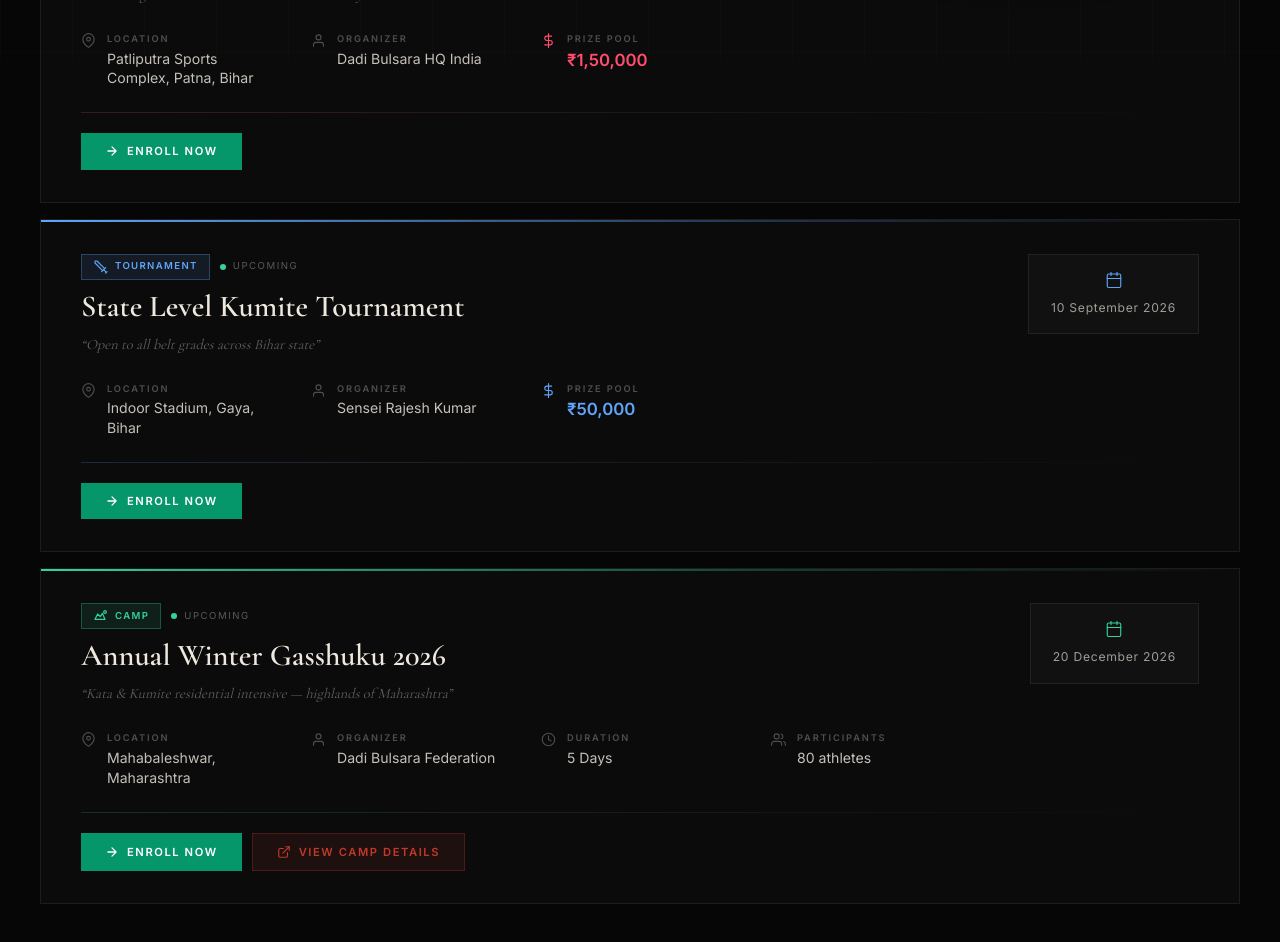
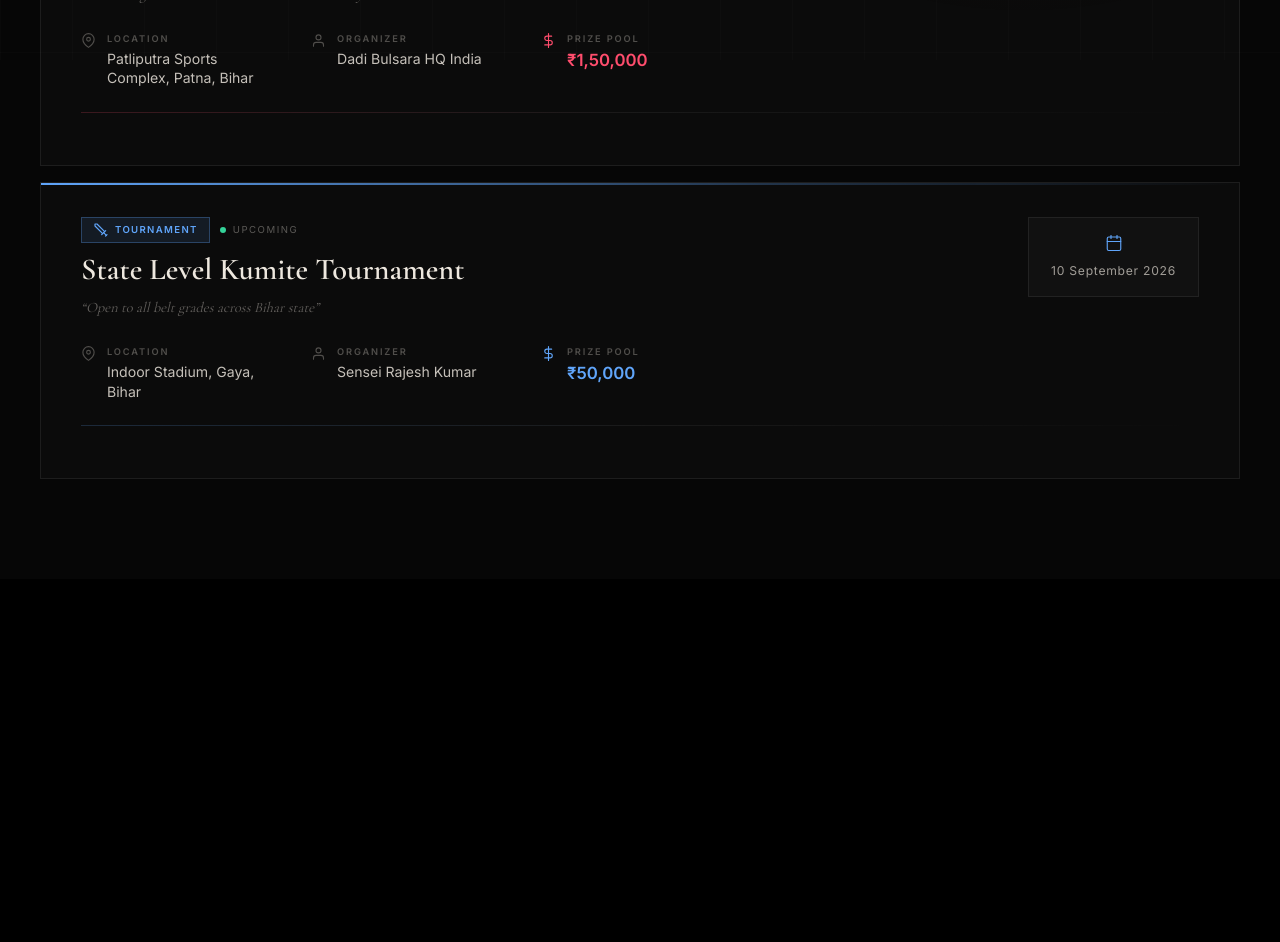
Before and after one commit to op2624685-sys/Dadi-Bulsara-Ashihara-Karate, a Next.js app: page /events in a window 1280 px wide. Shown: the part 740-1682 px from the top of the page. After the commit the page ends 1319 px from the top, so only its background shows below. Built offline with nearby package versions, Linux system fonts and the light colour scheme.

Commit message:
remove the camp from the events page

```diff
--- a/src/app/(main)/events/EventsPage.tsx
+++ b/src/app/(main)/events/EventsPage.tsx
@@ -13,7 +13,7 @@ type Participant = {
   placement?: "1st" | "2nd" | "3rd" | null;
 };
 
-type EventType = "Tournament" | "Championship" | "Seminar" | "Camp";
+type EventType = "Tournament" | "Championship" | "Seminar" ;
 
 type KarateEvent = {
   id: string;
@@ -55,19 +55,6 @@ const EVENTS: KarateEvent[] = [
     highlight: "Open to all belt grades across Bihar state",
   },
   {
-    id: "e5",
-    title: "Annual Winter Gasshuku 2026",
-    date: "20 December 2026",
-    location: "Mahabaleshwar, Maharashtra",
-    organizer: "Dadi Bulsara Federation",
-    type: "Camp",
-    duration: "5 Days",
-    totalParticipants: 80,
-    status: "upcoming",
-    highlight: "Kata & Kumite residential intensive — highlands of Maharashtra",
-    slug: "sis-gto-training-camp-2011",
-  },
-  {
     id: "e3",
     title: "All India Full Contact Karate Championship 2025",
     date: "20 December 2025",
@@ -101,51 +88,12 @@ const EVENTS: KarateEvent[] = [
       { id:"p8", name:"Manish Kumar", role:"Student", state:"Bihar",       belt:"Yellow Belt",          placement:null  },
     ],
   },
-  {
-    id: "e6",
-    title: "SIS GTO Training Camp 2011",
-    date: "March 2011",
-    location: "Mahabaleshwar, Maharashtra",
-    organizer: "Dadi Bulsara Federation",
-    type: "Camp",
-    duration: "5 Days",
-    totalParticipants: 75,
-    status: "past",
-    highlight: "First international instructors · Kata & Kumite intensive",
-    slug: "sis-gto-training-camp-2011",
-    participants: [
-      { id:"c1", name:"Sensei K. Tanaka", role:"Teacher", state:"Japan",       belt:"Black Belt (6th Dan)", placement:null  },
-      { id:"c2", name:"Sensei R. Desai",  role:"Teacher", state:"Maharashtra", belt:"Black Belt (5th Dan)", placement:null  },
-      { id:"c3", name:"Rahul Singh",      role:"Student", state:"Bihar",       belt:"Brown Belt",           placement:"1st" },
-      { id:"c4", name:"Neha Gupta",       role:"Student", state:"UP",          belt:"Green Belt",           placement:"2nd" },
-      { id:"c5", name:"Vikram Das",       role:"Student", state:"West Bengal", belt:"Blue Belt",            placement:"3rd" },
-    ],
-  },
-  {
-    id: "e7",
-    title: "Sabaki Challenge Camp 2013",
-    date: "July 2013",
-    location: "Alibaug Beach, Maharashtra",
-    organizer: "Dadi Bulsara Federation",
-    type: "Camp",
-    duration: "3 Days",
-    totalParticipants: 95,
-    status: "past",
-    highlight: "Beach sabaki training · Ocean conditioning drills",
-    slug: "sabaki-challenge-camp-2013",
-    participants: [
-      { id:"d1", name:"Anjali Roy",   role:"Student", state:"West Bengal", belt:"Brown Belt",           placement:"1st" },
-      { id:"d2", name:"Ravi Teja",    role:"Teacher", state:"Odisha",      belt:"Black Belt (2nd Dan)", placement:"2nd" },
-      { id:"d3", name:"Suresh Patil", role:"Student", state:"Maharashtra", belt:"Blue Belt",            placement:"3rd" },
-    ],
-  },
 ];
 
 const TYPE_META: Record<EventType, { color:string; dim:string; border:string; label:string }> = {
   Championship: { color:"#FF4D6D", dim:"rgba(255,77,109,0.1)",  border:"rgba(255,77,109,0.3)",  label:"Championship" },
   Tournament:   { color:"#60A5FA", dim:"rgba(96,165,250,0.1)",  border:"rgba(96,165,250,0.3)",  label:"Tournament"   },
   Seminar:      { color:"#A78BFA", dim:"rgba(167,139,250,0.1)", border:"rgba(167,139,250,0.3)", label:"Seminar"      },
-  Camp:         { color:"#34D399", dim:"rgba(52,211,153,0.1)",  border:"rgba(52,211,153,0.3)",  label:"Camp"         },
 };
 
 const TYPE_ICONS: Record<EventType|"All", React.ReactNode> = {
@@ -169,11 +117,7 @@ const TYPE_ICONS: Record<EventType|"All", React.ReactNode> = {
       <line x1="16" y1="16" x2="20" y2="20"/><line x1="19" y1="21" x2="21" y2="19"/>
     </svg>
   ),
-  Camp: (
-    <svg viewBox="0 0 24 24" fill="none" stroke="currentColor" strokeWidth="1.8" strokeLinecap="round" strokeLinejoin="round" style={{width:16,height:16}}>
-      <path d="M3 17l4-8 4 4 3-5 4 9H3z"/><circle cx="18" cy="6" r="2"/>
-    </svg>
-  ),
+
   Seminar: (
     <svg viewBox="0 0 24 24" fill="none" stroke="currentColor" strokeWidth="1.8" strokeLinecap="round" strokeLinejoin="round" style={{width:16,height:16}}>
       <path d="M2 3h6a4 4 0 014 4v14a3 3 0 00-3-3H2z"/><path d="M22 3h-6a4 4 0 00-4 4v14a3 3 0 013-3h7z"/>
@@ -311,7 +255,7 @@ export default function EventsPage() {
                 Filter by Type
               </span>
               <div className="ep-type-filters">
-                {(["All","Tournament","Championship","Camp","Seminar"] as const).map(tp => {
+                {(["All","Tournament","Championship","Seminar"] as const).map(tp => {
                   const meta  = tp !== "All" ? TYPE_META[tp as EventType] : null;
                   const active = typeFilter === tp;
                   const cnt   = counts[tp] ?? 0;
@@ -436,38 +380,6 @@ export default function EventsPage() {
                     {/* ── DIVIDER ── */}
                     <div className="ep-divider" style={{background:`linear-gradient(90deg,${meta.color}33,rgba(255,255,255,0.06),transparent)`}}/>
 
-                    {/* ── ACTIONS ── */}
-                    <div className="ep-actions">
-                      {/* upcoming non-camp: enroll */}
-                      {ev.status==="upcoming" && ev.type!=="Camp" && (
-                        <button className="ep-btn ep-btn--enroll" onClick={e=>{e.stopPropagation();alert(`Enrolling: ${ev.title}`);}}>
-                          <svg viewBox="0 0 24 24" fill="none" stroke="currentColor" strokeWidth="2.2" strokeLinecap="round" strokeLinejoin="round" style={{width:14,height:14}}>
-                            <path d="M5 12h14M12 5l7 7-7 7"/>
-                          </svg>
-                          Enroll Now
-                        </button>
-                      )}
-
-                      {/* upcoming camp: enroll + view details */}
-                      {ev.status==="upcoming" && ev.type==="Camp" && (
-                        <>
-                          <button className="ep-btn ep-btn--enroll" onClick={e=>{e.stopPropagation();alert(`Enrolling for camp: ${ev.title}`);}}>
-                            <svg viewBox="0 0 24 24" fill="none" stroke="currentColor" strokeWidth="2.2" strokeLinecap="round" strokeLinejoin="round" style={{width:14,height:14}}>
-                              <path d="M5 12h14M12 5l7 7-7 7"/>
-                            </svg>
-                            Enroll Now
-                          </button>
-                          {ev.slug && (
-                            <button className="ep-btn ep-btn--camp" onClick={e=>{e.stopPropagation();router.push(`/camps/${ev.slug}`);}}>
-                              <svg viewBox="0 0 24 24" fill="none" stroke="currentColor" strokeWidth="2" strokeLinecap="round" strokeLinejoin="round" style={{width:14,height:14}}>
-                                <path d="M18 13v6a2 2 0 01-2 2H5a2 2 0 01-2-2V8a2 2 0 012-2h6"/><polyline points="15 3 21 3 21 9"/><line x1="10" y1="14" x2="21" y2="3"/>
-                              </svg>
-                              View Camp Details
-                            </button>
-                          )}
-                        </>
-                      )}
-
                       {/* past: expand participants */}
                       {ev.status==="past" && allP.length>0 && (
                         <button className="ep-btn ep-btn--expand" onClick={e=>{e.stopPropagation();toggle(ev.id);}}>
@@ -475,17 +387,7 @@ export default function EventsPage() {
                             style={{width:14,height:14,transform:isOpen?"rotate(180deg)":"rotate(0deg)",transition:"transform .35s"}}>
                             <polyline points="6 9 12 15 18 9"/>
                           </svg>
-                          {isOpen ? "Hide" : "View"} Results &amp; Participants
-                        </button>
-                      )}
-
-                      {/* past camp: also full page */}
-                      {ev.status==="past" && ev.type==="Camp" && ev.slug && (
-                        <button className="ep-btn ep-btn--camp" onClick={e=>{e.stopPropagation();router.push(`/camps/${ev.slug}`);}}>
-                          <svg viewBox="0 0 24 24" fill="none" stroke="currentColor" strokeWidth="2" strokeLinecap="round" strokeLinejoin="round" style={{width:14,height:14}}>
-                            <path d="M18 13v6a2 2 0 01-2 2H5a2 2 0 01-2-2V8a2 2 0 012-2h6"/><polyline points="15 3 21 3 21 9"/><line x1="10" y1="14" x2="21" y2="3"/>
-                          </svg>
-                          Full Camp Page
+                          {isOpen ? "Hide " : "View "} Results &amp; Participants
                         </button>
                       )}
                     </div>
@@ -494,15 +396,6 @@ export default function EventsPage() {
                     {isOpen && allP.length>0 && (
                       <div className="ep-expanded" onClick={e=>e.stopPropagation()}>
                         <div className="ep-exp-head">
-                          <div>
-                            <div className="ep-exp-kicker" style={{color:meta.color}}>
-                              <div style={{width:20,height:1,background:meta.color,marginRight:8,flexShrink:0}}/>
-                              {ev.type==="Camp" ? "Camp Participants" : "Results & Participants"}
-                            </div>
-                            <h3 className="ep-exp-title">
-                              {ev.type==="Camp" ? "Instructors & Students" : "Winners & Competitors"}
-                            </h3>
-                          </div>
                           <div className="ep-psearch">
                             <svg style={{position:"absolute",left:12,top:"50%",transform:"translateY(-50%)",width:13,height:13,color:"rgba(238,232,223,0.3)"}} viewBox="0 0 24 24" fill="none" stroke="currentColor" strokeWidth="2">
                               <circle cx="11" cy="11" r="8"/><line x1="21" y1="21" x2="16.65" y2="16.65"/>
@@ -567,7 +460,6 @@ export default function EventsPage() {
                       </div>
                     )}
                   </div>
-                </div>
               );
             })}
           </div>
@@ -766,8 +658,6 @@ const CSS = `
 .ep-btn { display:inline-flex; align-items:center; gap:8px; padding:.62rem 1.5rem; font-family:inherit; font-size:.7rem; font-weight:700; text-transform:uppercase; letter-spacing:.14em; cursor:pointer; border:none; transition:all .25s; }
 .ep-btn--enroll { background:#059669; color:#fff; }
 .ep-btn--enroll:hover { background:#047857; transform:translateY(-2px); box-shadow:0 6px 20px rgba(5,150,105,.35); }
-.ep-btn--camp   { background:rgba(192,57,43,.1); color:#C0392B; border:1px solid rgba(192,57,43,.28); }
-.ep-btn--camp:hover   { background:rgba(192,57,43,.18); transform:translateY(-2px); }
 .ep-btn--expand { background:rgba(255,255,255,.04); color:rgba(238,232,223,.6); border:1px solid rgba(255,255,255,.08); }
 .ep-btn--expand:hover { background:rgba(255,255,255,.08); color:#EEE8DF; }
 
```
